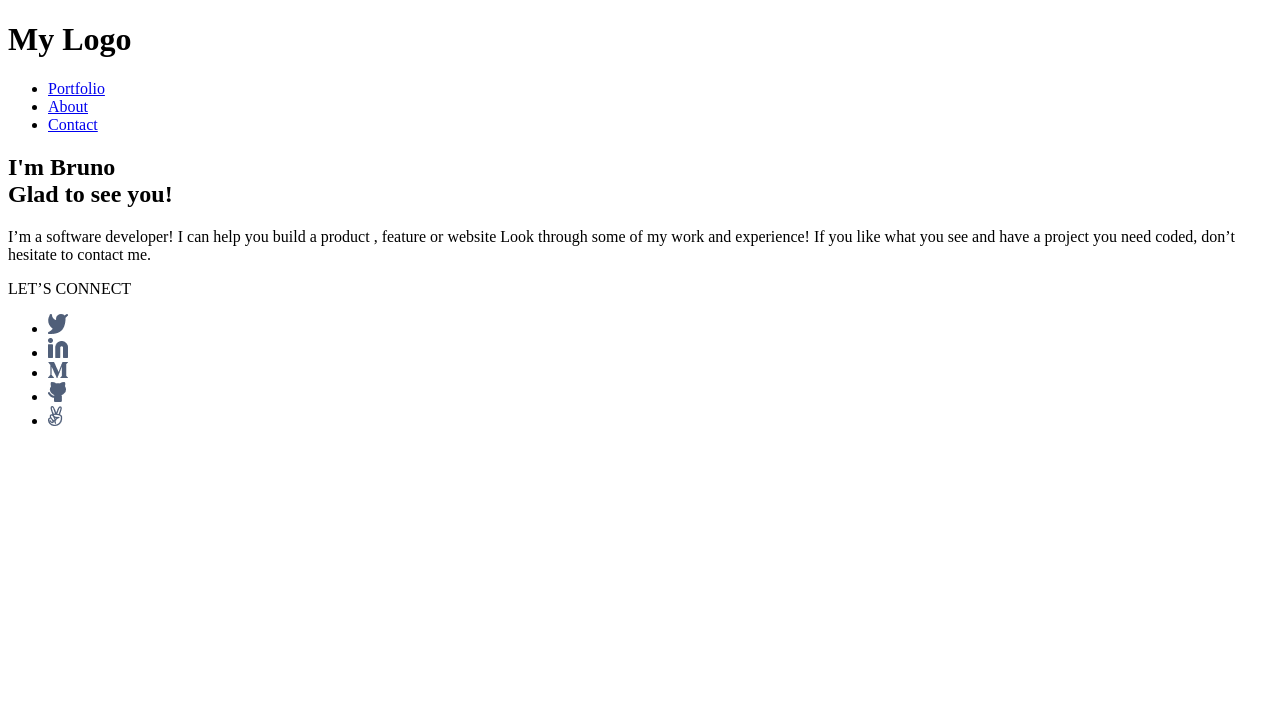
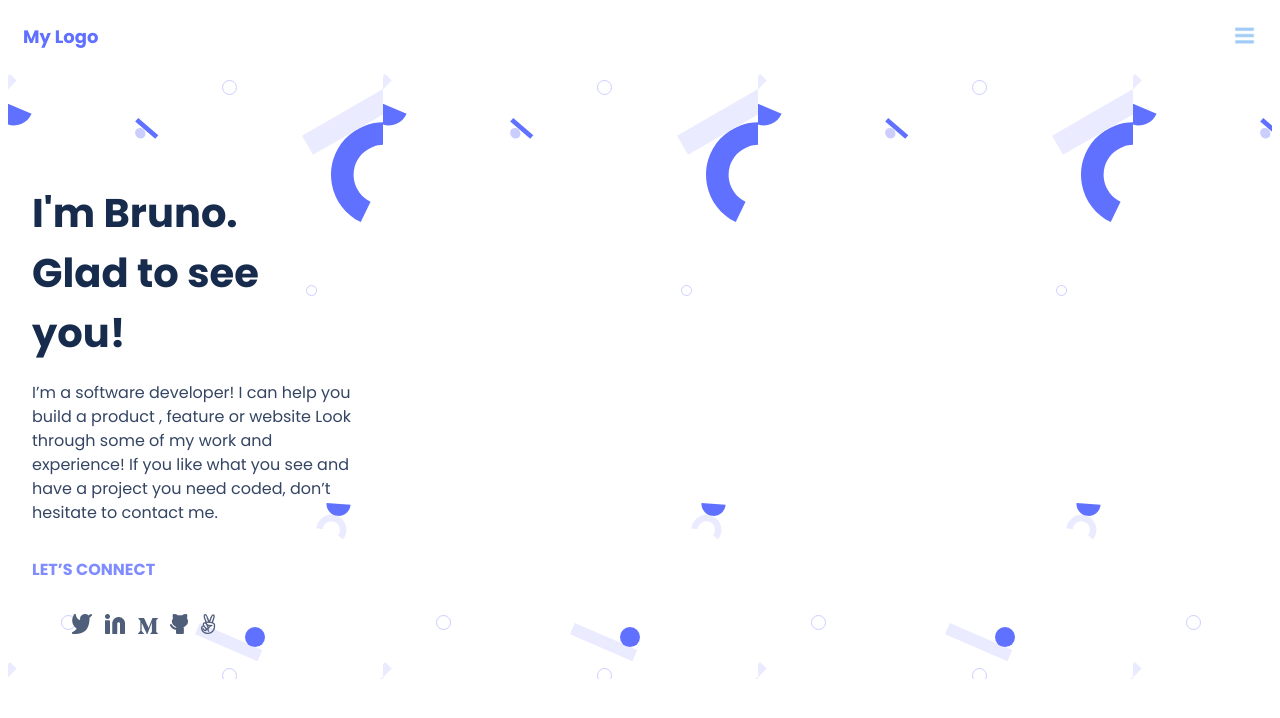
Before and after one commit to kambereBr/Portfolio, a website: page index.html in a window 1280 px wide. Drawn offline with Linux system fonts and the light colour scheme.

Commit message:
Add html file and css file

```diff
--- /dev/null
+++ b/assets/css/style.css
@@ -0,0 +1,100 @@
+@import url('https://fonts.googleapis.com/css2?family=Poppins:wght@400;500;600;700&display=swap');
+
+section {
+  display: flex;
+  flex-direction: column;
+  background-image: url("../images/header-shapes\ mobile.svg");
+  padding: 24px;
+}
+
+ul > li {
+  list-style: none;
+  padding-left: 15px;
+  padding-right: 15px;
+}
+
+ul > li > a {
+  text-decoration: none;
+  width: 62px;
+  height: 20px;
+  font-family: 'Poppins', sans-serif;
+  font-style: normal;
+  font-weight: 500;
+  font-size: 15px;
+  line-height: 20px;
+  text-align: center;
+  color: #344563;
+}
+
+header {
+  display: flex;
+  justify-content: space-between;
+  margin: 15px;
+}
+
+.header-links {
+  margin: auto 0;
+}
+
+.logo {
+  display: flex;
+  width: 76px;
+  height: 20px;
+  font-family: 'Poppins', sans-serif;
+  font-style: normal;
+  font-weight: 700;
+  font-size: 18px;
+  line-height: 20px;
+  align-items: center;
+  text-align: center;
+  color: #6070ff;
+  flex: none;
+  flex-grow: 0;
+}
+
+.div-description > h2 {
+  width: 327px;
+  height: 150px;
+  font-family: 'Poppins', sans-serif;
+  font-style: normal;
+  font-size: 40px;
+  display: flex;
+  align-items: center;
+  color: #172b4d;
+  margin-top: 100px;
+}
+
+.div-description > p {
+  width: 327px;
+  font-family: 'Poppins', sans-serif;
+  font-style: normal;
+  font-weight: 400;
+  font-size: 16px;
+  line-height: 24px;
+  color: #344563;
+}
+
+.div-connect > p {
+  font-family: 'Poppins', sans-serif;
+  font-style: normal;
+  font-size: 16px;
+  font-weight: bold;
+  color: #7f8cff;
+}
+
+.social-media-icons {
+  display: flex;
+  justify-content: flex-start;
+}
+
+.social-media-icons > ul {
+  display: flex;
+  justify-content: space-around;
+  align-items: baseline;
+  column-gap: 0.8rem;
+  max-width: 170px;
+}
+
+.social-media-icons > ul > li {
+  padding: 0;
+}
--- a/index.html
+++ b/index.html
@@ -4,22 +4,19 @@
     <meta charset="UTF-8">
     <meta http-equiv="X-UA-Compatible" content="IE=edge">
     <meta name="viewport" content="width=device-width, initial-scale=1.0">
+    <link rel="stylesheet" href="assets/css/style.css">
     <title>Portfolio</title>
 </head>
 <body>
     <header class="main-header">
         <h1 class="logo">My Logo</h1>
         <nav class="header-links">
-            <ul>
-                <li><a href="#">Portfolio</a></li>
-                <li><a href="#">About</a></li>
-                <li><a href="#">Contact</a></li>
-            </ul>
+            <img src="assets/icons/menu.png" width="25px" height="25px" alt="">
         </nav>
     </header>
     <section class="main-section">
         <div class="div-description">
-            <h1>I'm Bruno<br />Glad to see you!</h1>
+            <h2>I'm Bruno.<br />Glad to see you!</h1>
             <p>I’m a software developer! I can help you build a product , feature or website Look through some of my work and
                 experience! If you like what you see and have a project you need coded, don’t hesitate to contact me.</p>
         </div>
```
Also changed, not shown: assets/icons/menu.png (added), assets/images/header-shapes mobile.svg (added).
